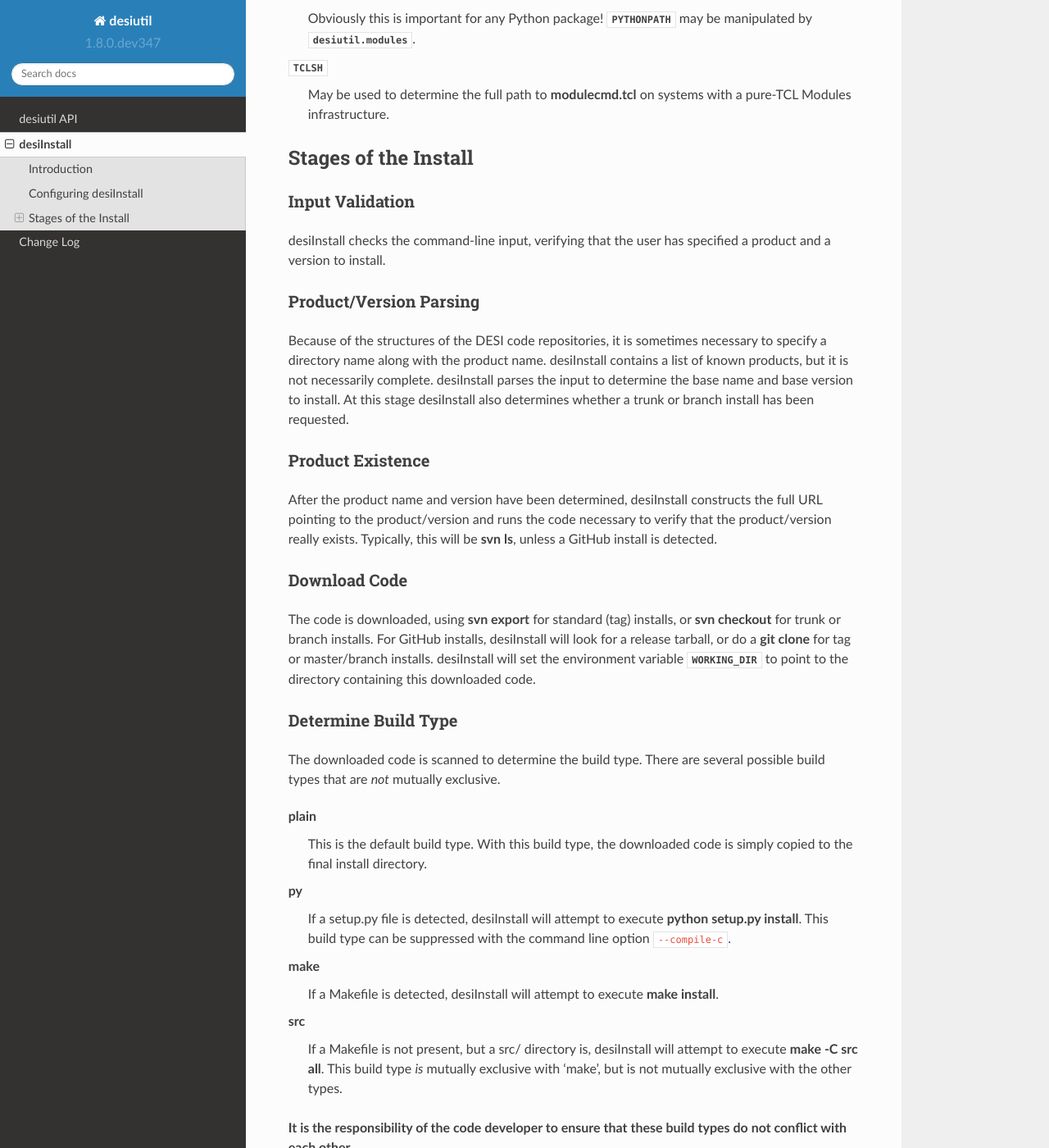
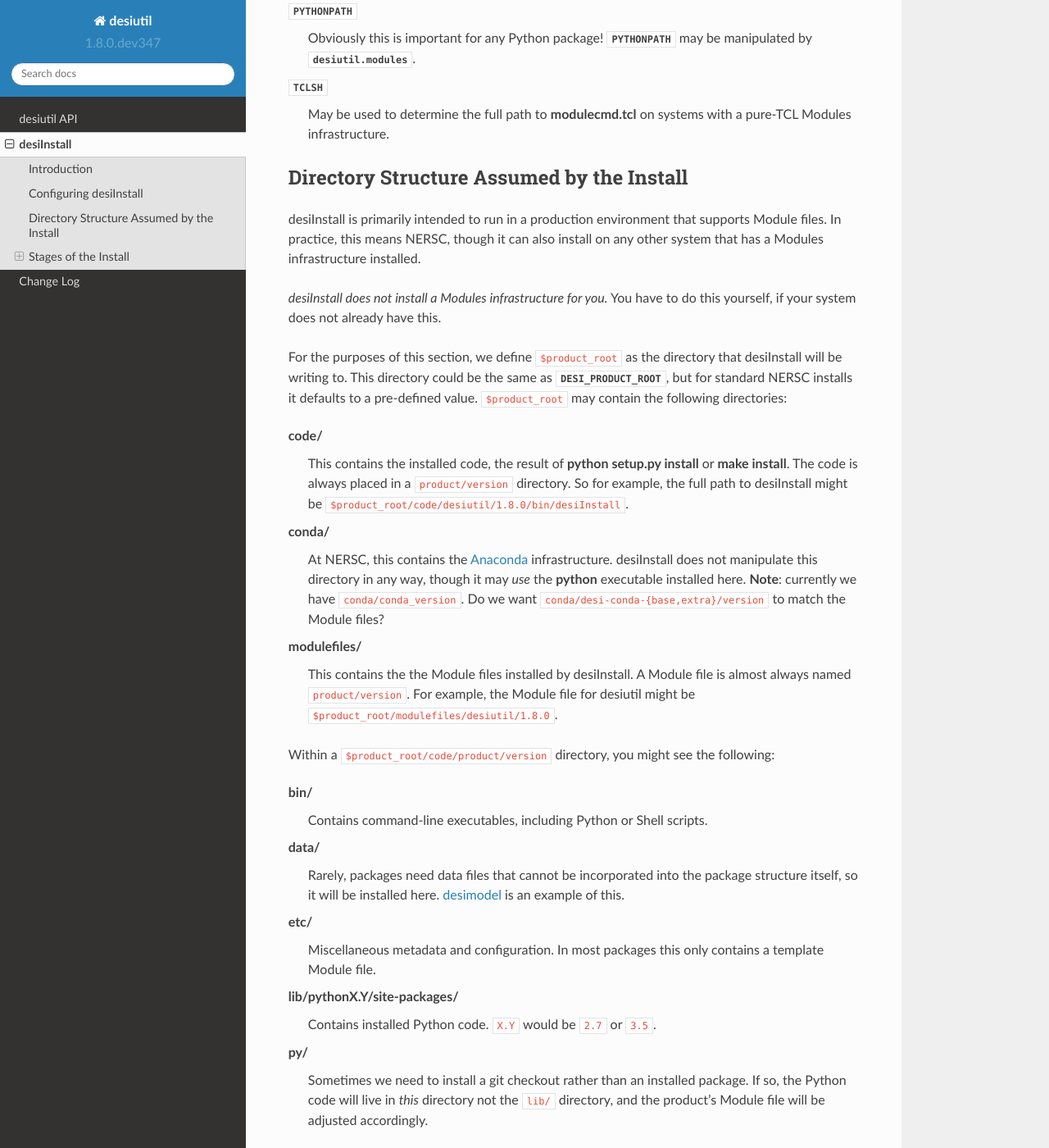
Before and after one commit to desihub/desiutil, a Sphinx documentation site: the page built from doc/desiInstall.rst, in a window 1280 px wide and 1400 px high, scrolled down 2456 px. Shown: the whole window at 82% size. Built offline with Sphinx 7.4.7 and the Read the Docs theme 2.0.0, drawn with Linux system fonts in a browser that asks for light colours; some of the changed text lies outside the part shown.

Commit message:
adjust product root paths and add directory documentation

```diff
--- a/doc/desiInstall.rst
+++ b/doc/desiInstall.rst
@@ -105,7 +105,8 @@
     It may be manipulated by :mod:`desiutil.modules`.
 :envvar:`MODULESHOME`
     This variable points to the Modules infrastructure.  If it is not set,
-    it typically means that the system has no Modules infrastructure.
+    it typically means that the system has no Modules infrastructure. This
+    is needed to find the executable program that reads Module files.
 :envvar:`PYTHONPATH`
     Obviously this is important for any Python package!  :envvar:`PYTHONPATH`
     may be manipulated by :mod:`desiutil.modules`.
@@ -114,6 +115,61 @@
     systems with a pure-TCL Modules infrastructure.
 
 .. _desiutil: https://github.com/desihub/desiutil
+
+Directory Structure Assumed by the Install
+==========================================
+
+desiInstall is primarily intended to run in a production environment that
+supports Module files.  In practice, this means NERSC, though it can also
+install on any other system that has a Modules infrastructure installed.
+
+*desiInstall does not install a Modules infrastructure for you.* You have to
+do this yourself, if your system does not already have this.
+
+For the purposes of this section, we define ``$product_root`` as the
+directory that desiInstall will be writing to.  This directory could be the
+same as :envvar:`DESI_PRODUCT_ROOT`, but for standard NERSC installs it
+defaults to a pre-defined value. ``$product_root`` may contain the following
+directories:
+
+code/
+    This contains the installed code, the result of :command:`python setup.py install`
+    or :command:`make install`.  The code is always placed in a ``product/version``
+    directory.  So for example, the full path to desiInstall might be
+    ``$product_root/code/desiutil/1.8.0/bin/desiInstall``.
+conda/
+    At NERSC, this contains the Anaconda_ infrastructure.  desiInstall does
+    not manipulate this directory in any way, though it may *use* the
+    :command:`python` executable installed here.
+    **Note**: currently we have ``conda/conda_version``.  Do we want
+    ``conda/desi-conda-{base,extra}/version`` to match the Module files?
+modulefiles/
+    This contains the the Module files installed by desiInstall.  A Module
+    file is almost always named ``product/version``.  For example, the
+    Module file for desiutil might be ``$product_root/modulefiles/desiutil/1.8.0``.
+
+.. _Anaconda: https://www.continuum.io
+
+Within a ``$product_root/code/product/version`` directory, you might see the
+following:
+
+bin/
+    Contains command-line executables, including Python or Shell scripts.
+data/
+    Rarely, packages need data files that cannot be incorporated into the
+    package structure itself, so it will be installed here.  desimodel_ is
+    an example of this.
+etc/
+    Miscellaneous metadata and configuration.  In most packages this only
+    contains a template Module file.
+lib/pythonX.Y/site-packages/
+    Contains installed Python code.  ``X.Y`` would be ``2.7`` or ``3.5``.
+py/
+    Sometimes we need to install a git checkout rather than an installed package.
+    If so, the Python code will live in *this* directory not the ``lib/``
+    directory, and the product's Module file will be adjusted accordingly.
+
+.. _desimodel: https://github.com/desihub/desimodel
 
 Stages of the Install
 =====================
```
Also changed, not shown: other parts of doc/desiInstall.rst (+0 -2 lines), 3 other files.
